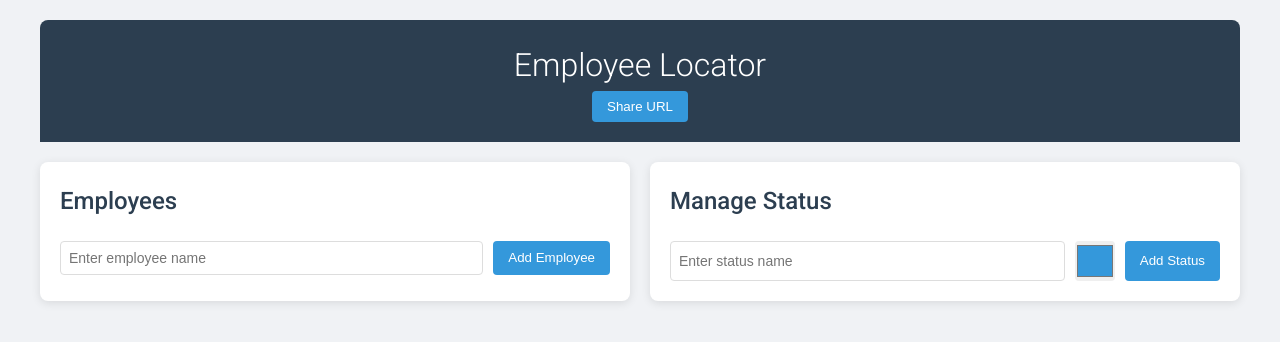
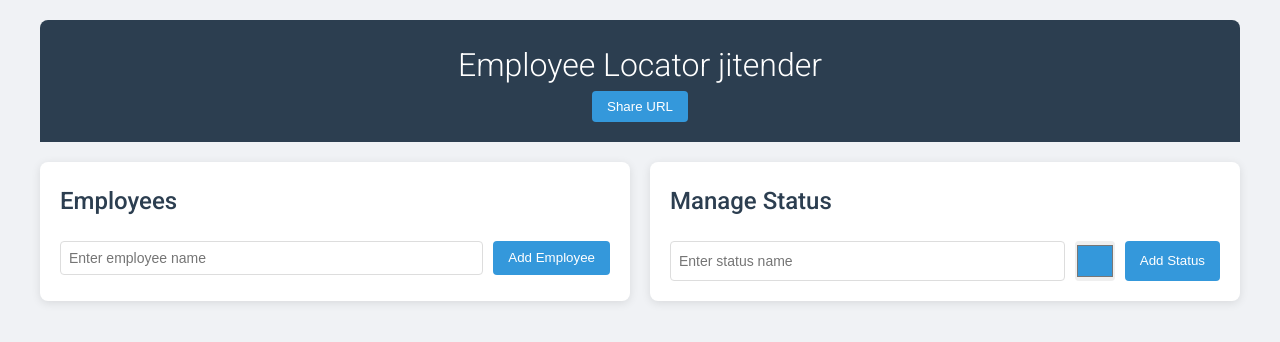
Before and after one commit to jitender0514/Locator, a website: page index.html in a window 1280 px wide. Drawn offline with Linux system fonts and the light colour scheme.

Commit message:
Update index.html
Signed-off-by: Jitender Singh <34640441+jitender0514@users.noreply.github.com>

```diff
--- a/index.html
+++ b/index.html
@@ -10,7 +10,7 @@
 <body>
     <div class="app-container">
         <header>
-            <h1>Employee Locator</h1>
+            <h1>Employee Locator jitender</h1>
             <button id="shareUrlBtn" class="admin-only">Share URL</button>
         </header>
 
```
